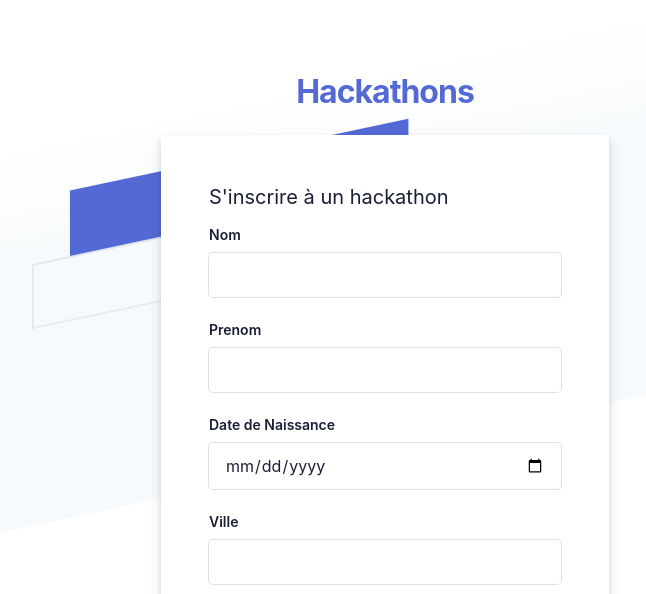
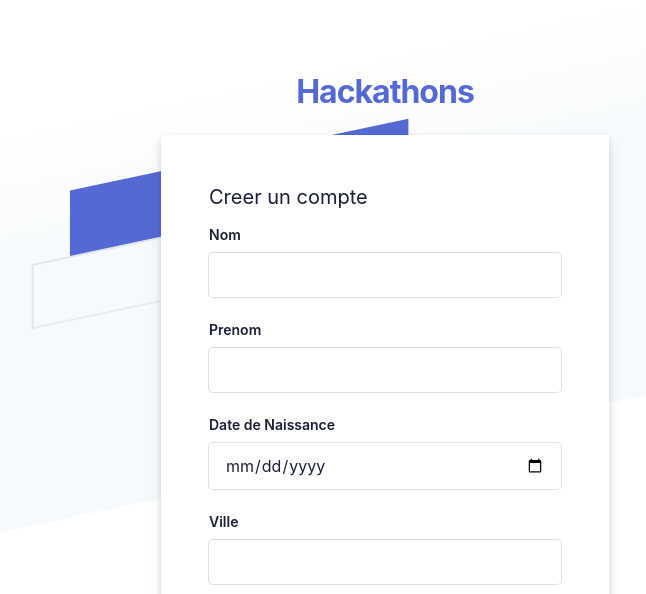
Before and after one commit to Lucidoss/hackaton, a Symfony app: template hackaton/templates/accueil/inscription.html.twig in a window 1280 px wide. Shown: the top 594 px of the page, without its empty margins (255-901 px from the left). Run offline with Twig, Linux system fonts and the light colour scheme; the template is opened without the code that fills it, so the values that code supplies are empty; some libraries are stand-ins or nearby versions.

Commit message:
modification page inscription

```diff
--- a/hackaton/templates/accueil/inscription.html.twig
+++ b/hackaton/templates/accueil/inscription.html.twig
@@ -48,7 +48,7 @@
 					<div class="formbg-outer">
 						<div class="formbg">
 							<div class="formbg-inner padding-horizontal--48">
-								<span class="padding-bottom--15">S'inscrire à un hackathon
+								<span class="padding-bottom--15">Creer un compte
 								</span>
 								<form id="stripe-login">
                                     <div class="field padding-bottom--24">
```
